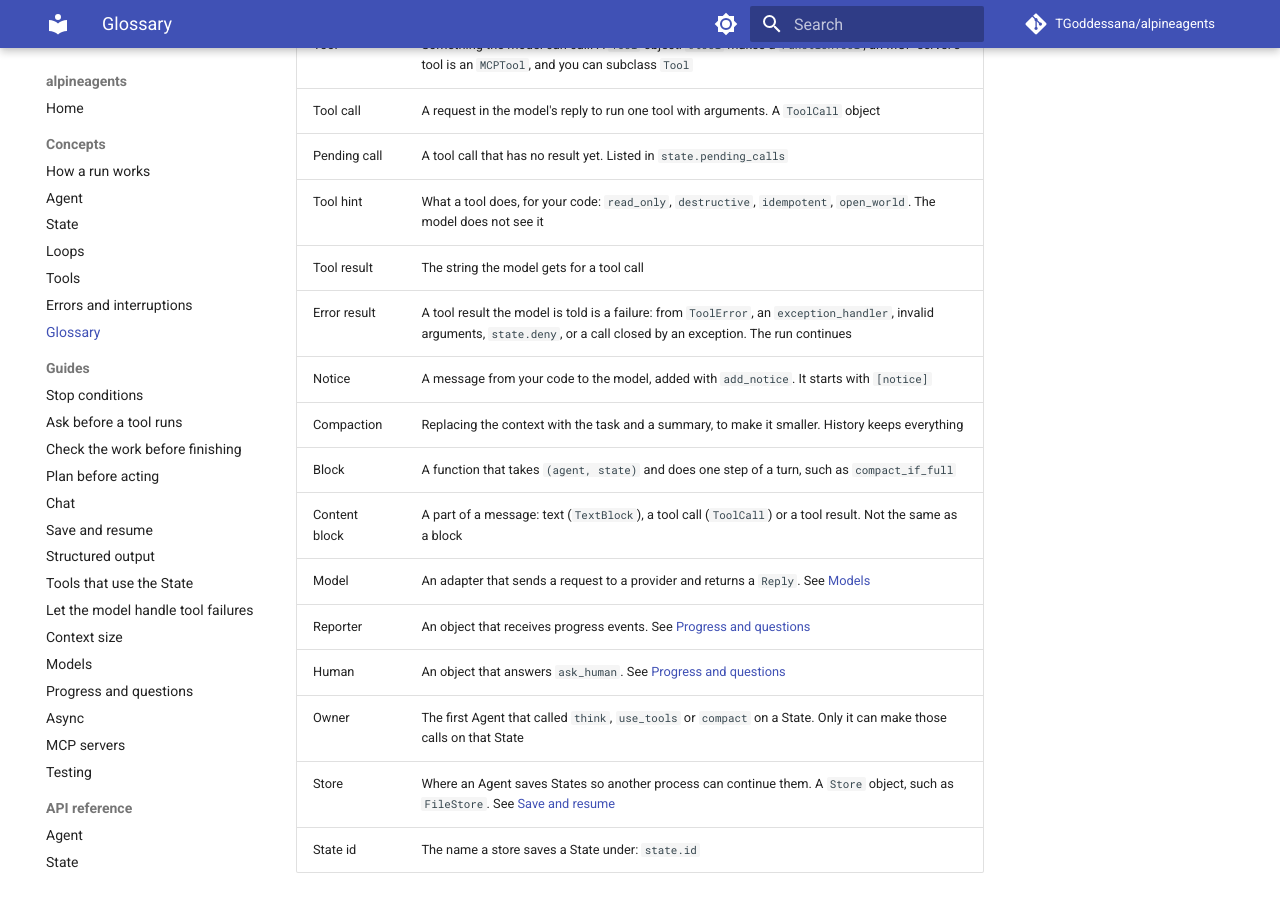
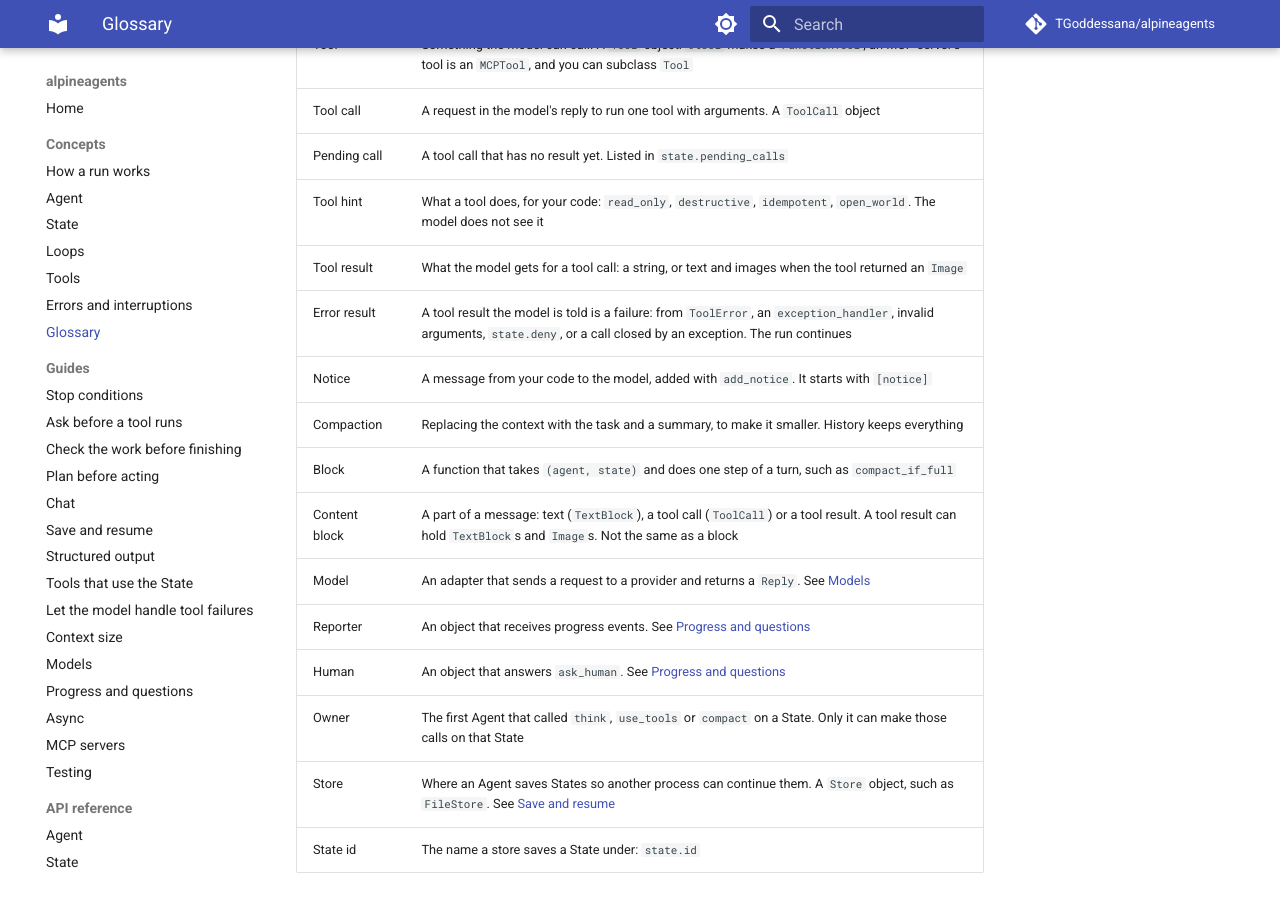
Before and after one commit to TGoddessana/alpineagents, an MkDocs documentation site: the page built from docs/concepts/glossary.md, in a window 1280 px wide and 900 px high, scrolled down 695 px. Built offline with MkDocs 1.6.1 and Material for MkDocs 9.7.7, drawn with Linux system fonts in a browser that asks for light colours; comment, search, counter and statistics services are not loaded.

Commit message:
Mention image results in the glossary, progress, context size and resume guides
Claude-Session: https://claude.ai/code/session_01GBEWfrvqf3BmzKf7c3D2hx

```diff
--- a/docs/concepts/glossary.md
+++ b/docs/concepts/glossary.md
@@ -17,12 +17,12 @@ Terms in the order you meet them.
 | Tool call | A request in the model's reply to run one tool with arguments. A `ToolCall` object |
 | Pending call | A tool call that has no result yet. Listed in `state.pending_calls` |
 | Tool hint | What a tool does, for your code: `read_only`, `destructive`, `idempotent`, `open_world`. The model does not see it |
-| Tool result | The string the model gets for a tool call |
+| Tool result | What the model gets for a tool call: a string, or text and images when the tool returned an `Image` |
 | Error result | A tool result the model is told is a failure: from `ToolError`, an `exception_handler`, invalid arguments, `state.deny`, or a call closed by an exception. The run continues |
 | Notice | A message from your code to the model, added with `add_notice`. It starts with `[notice] ` |
 | Compaction | Replacing the context with the task and a summary, to make it smaller. History keeps everything |
 | Block | A function that takes `(agent, state)` and does one step of a turn, such as `compact_if_full` |
-| Content block | A part of a message: text (`TextBlock`), a tool call (`ToolCall`) or a tool result. Not the same as a block |
+| Content block | A part of a message: text (`TextBlock`), a tool call (`ToolCall`) or a tool result. A tool result can hold `TextBlock`s and `Image`s. Not the same as a block |
 | Model | An adapter that sends a request to a provider and returns a `Reply`. See [Models](../guides/models.md) |
 | Reporter | An object that receives progress events. See [Progress and questions](../guides/progress.md) |
 | Human | An object that answers `ask_human`. See [Progress and questions](../guides/progress.md) |
```
Also changed, not shown: docs/guides/context-size.md (+2 -2 lines), docs/guides/progress.md (+1 -1 lines), docs/guides/resume.md (+3 -0 lines).
